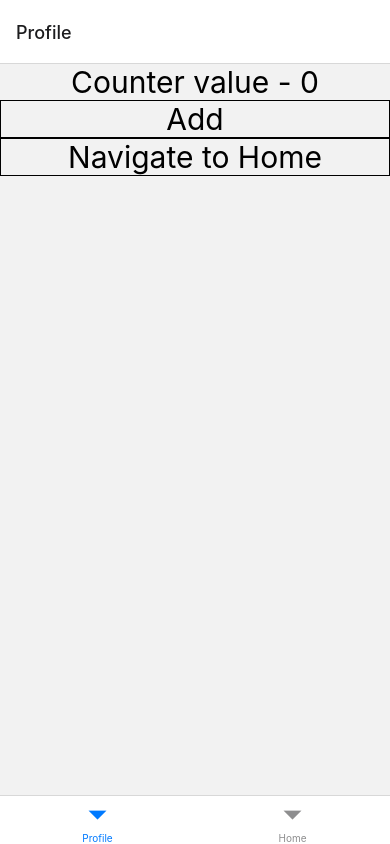
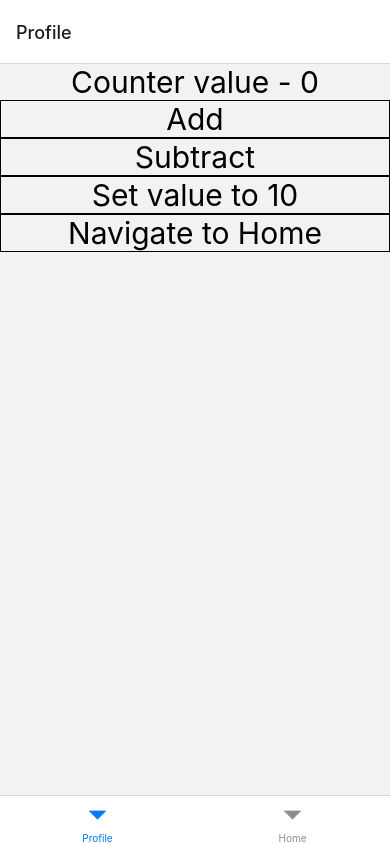
Before and after one commit to neel132/react-native-training, a React Native app: screen / in a window 390 px wide. Built offline with nearby package versions, Linux system fonts and the light colour scheme.

Commit message:
Redux example

```diff
--- a/App.js
+++ b/App.js
@@ -3,12 +3,15 @@ import { NavigationContainer } from '@react-navigation/native';
 import { createNativeStackNavigator } from '@react-navigation/native-stack';
 import NavigationKeys from './src/navigation/keys';
 import Tabs from './src/navigation/TabNavigator';
+import { Provider } from 'react-redux';
+import { store } from './src/store/configureStore';
 // import Profile from './src/screens/Profile/Profile.class';
 
 const Stack = createNativeStackNavigator();
 
 const App = () => {
   return (
+    <Provider store={store}>
       <NavigationContainer>
         <Stack.Navigator
           screenOptions={{
@@ -18,6 +21,7 @@ const App = () => {
           <Stack.Screen name={NavigationKeys.tabs} component={Tabs} />
         </Stack.Navigator>
       </NavigationContainer>
+    </Provider>
   )
 }
 
--- a/package.json
+++ b/package.json
@@ -13,11 +13,13 @@
     "@react-navigation/bottom-tabs": "^6.5.7",
     "@react-navigation/native": "^6.1.6",
     "@react-navigation/native-stack": "^6.9.12",
+    "@reduxjs/toolkit": "^1.9.5",
     "axios": "^1.3.5",
     "react": "18.2.0",
     "react-native": "0.71.6",
     "react-native-safe-area-context": "^4.5.1",
-    "react-native-screens": "^3.20.0"
+    "react-native-screens": "^3.20.0",
+    "react-redux": "^8.0.5"
   },
   "devDependencies": {
     "@babel/core": "^7.20.0",
--- /dev/null
+++ b/src/reducers/counterReducer.js
@@ -0,0 +1,31 @@
+import { createSlice } from "@reduxjs/toolkit";
+
+/* Redux -
+    a. Redux is state management library on a global level
+    b. Redux is a synchronous process
+
+    1. Store/ Initial State
+    2. Reducer
+    3. Action
+*/
+
+const counterSlice = createSlice({
+    name: 'counter',
+    initialState: {
+        value: 0,
+    },
+    reducers: {
+        incrementCounter(state, action) {
+            state.value = state.value + 1;
+        },
+        decrementCounter(state, action) {
+            state.value = state.value - 1;
+        },
+        setCounter(state, action) {
+            state.value = action.payload.value;
+        }
+    }
+});
+
+export const {incrementCounter, decrementCounter, setCounter} = counterSlice.actions;
+export default counterSlice.reducer;
--- a/src/screens/Home/Home.js
+++ b/src/screens/Home/Home.js
@@ -2,9 +2,12 @@ import React, { useEffect, useState } from 'react';
 import { FlatList, Text, View } from 'react-native';
 import { HomeStyles as styles } from './Home.style';
 import { getEmployeeData } from '../../server_apis/employee_apis';
+import { useSelector } from 'react-redux';
 
 const Home = () => {
 	const [employeeData, setEmployeeData] = useState([]);
+	const {value} = useSelector(state => state.counter);
+	console.log("Reading Value from Home Component => ", value);
 	useEffect(() => {
 		getEmployeeData().then(employees => {
 			console.log("employees -", employees?.length);
--- a/src/screens/Profile/Profile.js
+++ b/src/screens/Profile/Profile.js
@@ -4,6 +4,8 @@ import Strings from '../../utils/Strings';
 import Button from '../../Components/Button';
 import Counter from '../../Components/Counter';
 import NavigationKeys from '../../navigation/keys';
+import { useDispatch, useSelector } from 'react-redux';
+import { decrementCounter, incrementCounter, setCounter } from '../../reducers/counterReducer';
 
 /*
 
@@ -15,8 +17,10 @@ Props - Props is immutable
 // Functional approach
 const Profile = (props) => {
 	const {navigation, route} = props;
-
-	const [counter, setCounter] = useState(0);
+	const {value} = useSelector(state => state.counter);
+	const dispatch = useDispatch();
+	console.log("counterFromReducer => ", value);
+	// const [counter, setCounter] = useState(0);
 	/*
 		1. If we pass empty dependency array that means it will run once
 		2. If we provide dependency array then it will run only if dependency changes
@@ -24,15 +28,24 @@ const Profile = (props) => {
 		4. If we provide return function to useEffect it will act as componentWillUnmount
 	*/
 	const onPress = () => {
-		setCounter(counter + 1);
+		// setCounter(counter + 1);
+		dispatch(incrementCounter());
+	}
+	const onDecrement = () => {
+		dispatch(decrementCounter());
+	}
+	const setValue = () => {
+		dispatch(setCounter({value: 10}));
 	}
 	const navigateTo = () => {
 		navigation.navigate(NavigationKeys.home);
 	}
 	return (
 		<SafeAreaView>
-			<Counter counter={counter} />
+			<Counter counter={value} />
 			<Button label={Strings.add} onPress={onPress} />
+			<Button label={Strings.sub} onPress={onDecrement} />
+			<Button label={Strings.setValue} onPress={setValue} />
 			<Button label={Strings.navigateToHome} onPress={navigateTo} />
 		</SafeAreaView>
 	)
--- /dev/null
+++ b/src/store/configureStore.js
@@ -0,0 +1,8 @@
+import { configureStore } from "@reduxjs/toolkit";
+import counterSlice from "../reducers/counterReducer";
+
+export const store = configureStore({
+    reducer: {
+        counter: counterSlice,
+    }
+})
--- a/src/utils/Strings.js
+++ b/src/utils/Strings.js
@@ -1,6 +1,8 @@
 const Strings = {
     label: 'Counter value',
     add: 'Add',
+    sub: 'Subtract',
+    setValue: 'Set value to 10',
     navigateToHome: 'Navigate to Home',
 }
 
```
Also changed, not shown: 1 other file (tests, documents, lock files or other folders). Lines whose indentation alone changed are shown as unchanged.
